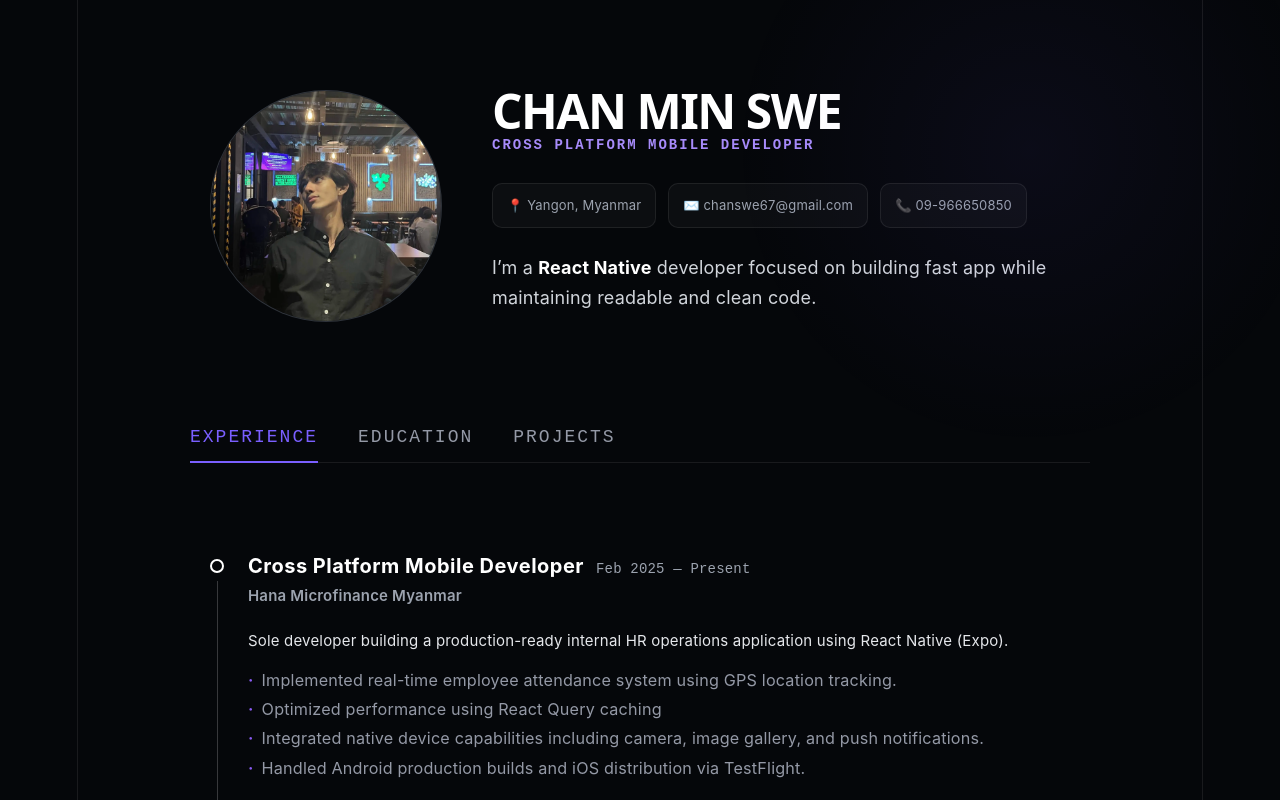
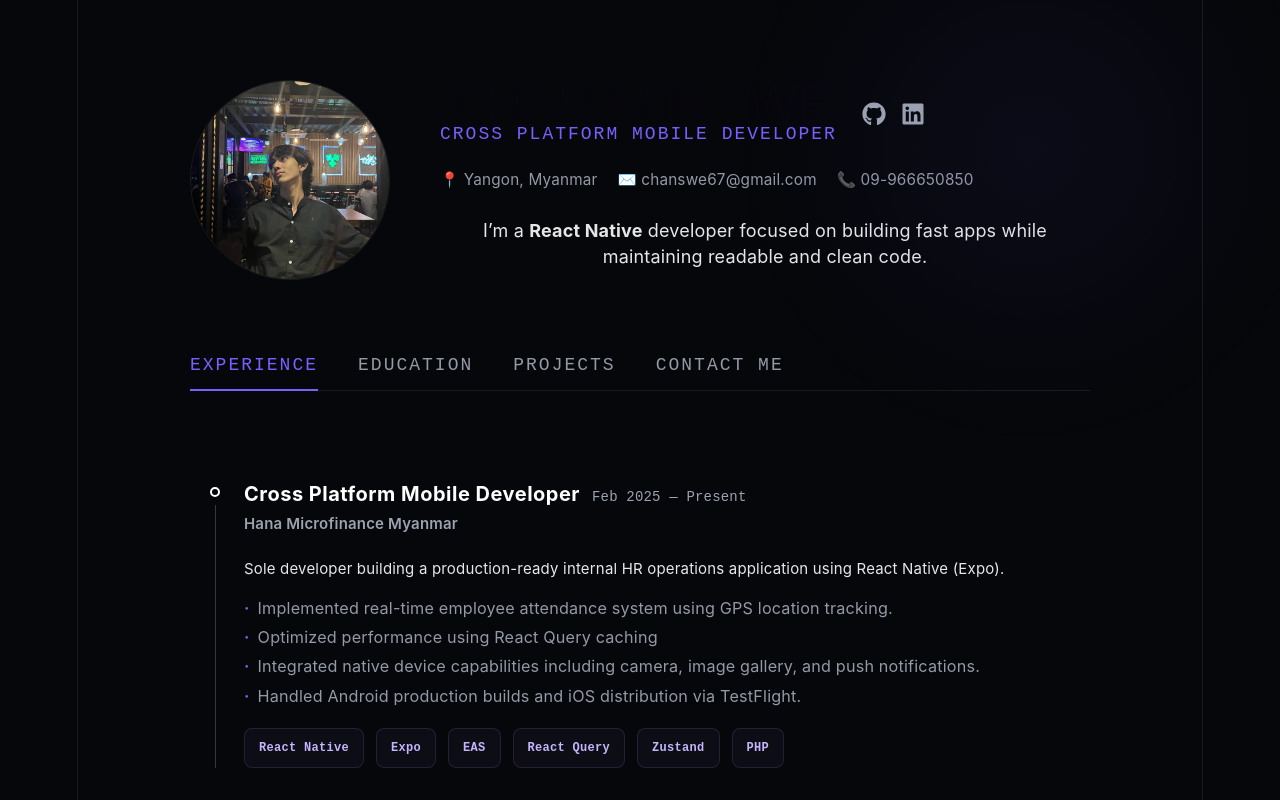
Before and after one commit to chanminswe/chan-portfolio, a React (Vite) app: page / in a window 1280 px wide. Shown: the top 800 px of the page. Built offline with nearby package versions, Linux system fonts and the light colour scheme.

Commit message:
feature : added contact me page

```diff
--- a/package.json
+++ b/package.json
@@ -12,6 +12,7 @@
   "dependencies": {
     "react": "^19.2.4",
     "react-dom": "^19.2.4",
+    "react-icons": "^5.6.0",
     "react-router-dom": "^7.14.0"
   },
   "devDependencies": {
--- a/src/App.tsx
+++ b/src/App.tsx
@@ -4,6 +4,7 @@
 import Education from './pages/Education';
 import Experience from './pages/Experience';
 import Summary from './components/Summary';
+import ContactMe from './pages/ContactMe';
 
 function App() {
   const [activeTab, setActiveTab] = useState('experience');
@@ -36,6 +37,12 @@
           >
             Projects
           </button>
+         <button
+            className={activeTab === 'projects' ? 'tab-btn active' : 'tab-btn'}
+            onClick={() => setActiveTab('contactme')}
+          >
+            Contact Me
+          </button>
         </nav>
 
         {/* TAB CONTENT AREA */}
@@ -51,6 +58,11 @@
           {activeTab === 'projects' && (
             <Project />
           )}
+
+          {
+            activeTab === 'contactme' && (
+                <ContactMe />
+            )}
         </section>
       </main>
 
--- a/src/components/Summary.tsx
+++ b/src/components/Summary.tsx
@@ -1,4 +1,5 @@
 import '../styles/summary.css';
+import { FaGithub, FaLinkedin } from 'react-icons/fa';
 
 function Summary() {
   return (
@@ -8,9 +9,23 @@
           <div className="profile-circle">
             <img src="/image.webp" alt="Chan Min Swe" />
           </div>
+
           <div className="hero-info">
-            <h1 className="name-title">CHAN MIN SWE</h1>
-            <p className="sub-title">CROSS PLATFORM MOBILE DEVELOPER</p>
+            <div className="title-row">
+              <div className="name-group">
+                <h1 className="name-title">CHAN MIN SWE</h1>
+                <p className="sub-title">CROSS PLATFORM MOBILE DEVELOPER</p>
+              </div>
+
+              <div className="social-links-inline">
+                <a href="https://github.com/chanminswe" target="_blank" rel="noopener noreferrer" aria-label="GitHub">
+                  <FaGithub size={24} />
+                </a>
+                <a href="https://www.linkedin.com/in/chan-min-swe-670b17200/" target="_blank" rel="noopener noreferrer" aria-label="LinkedIn">
+                  <FaLinkedin size={24} />
+                </a>
+              </div>
+            </div>
 
             <div className="meta-cards">
               <div className="meta-card">📍 Yangon, Myanmar</div>
@@ -19,7 +34,7 @@
             </div>
 
             <p className="bio-text">
-              I’m a <strong>React Native</strong> developer focused on building fast app while maintaining readable and clean code.
+              I’m a <strong>React Native</strong> developer focused on building fast apps while maintaining readable and clean code.
             </p>
           </div>
         </div>
--- /dev/null
+++ b/src/pages/ContactMe.tsx
@@ -0,0 +1,77 @@
+import React, { useState } from 'react';
+import '../styles/contactme.css'
+
+function ContactMe() {
+  const [status, setStatus] = useState("");
+
+  const handleSubmit = async (e: React.FormEvent<HTMLFormElement>) => {
+    e.preventDefault();
+    setStatus("Sending...");
+
+    const formData = new FormData(e.currentTarget);
+
+    if (formData.get("_gotcha")) {
+      return;
+    }
+
+    try {
+      const response = await fetch("https://formspree.io/f/xlgozzod", {
+        method: "POST",
+        body: formData,
+        headers: {
+          'Accept': 'application/json'
+        }
+      });
+
+      if (response.ok) {
+        setStatus("SUCCESS");
+        (e.target as HTMLFormElement).reset();
+      } else {
+        setStatus("ERROR");
+      }
+    } catch (error) {
+      setStatus("ERROR");
+    }
+  };
+
+  return (
+    <section className="contact-section">
+      <div className="contact-container">
+        <h2 className="contact-title">Get In Touch</h2>
+        <p className="contact-subtitle">Have a project in mind? Let's build something great together.</p>
+
+        <form onSubmit={handleSubmit} className="contact-form">
+          <div className="hp-field" aria-hidden="true">
+            <input type="text" name="_gotcha" tabIndex={-1} autoComplete="off" />
+          </div>
+
+          <div className="input-row">
+            <div className="input-group">
+              <input type="text" name="name" placeholder="Name" required />
+            </div>
+            <div className="input-group">
+              <input type="email" name="email" placeholder="Email Address" required />
+            </div>
+          </div>
+
+          <div className="input-group">
+            <textarea name="message" placeholder="Your Message" rows={5} required />
+          </div>
+
+          <button type="submit" className="submit-btn" disabled={status === "Sending..."}>
+            {status === "Sending..." ? "Sending..." : "Send Message"}
+          </button>
+
+          {status === "SUCCESS" && (
+            <p className="form-status success">Message sent! I'll get back to you soon.</p>
+          )}
+          {status === "ERROR" && (
+            <p className="form-status error">Something went wrong. Please try again.</p>
+          )}
+        </form>
+      </div>
+    </section>
+  );
+}
+
+export default ContactMe;
--- a/src/pages/Experience.tsx
+++ b/src/pages/Experience.tsx
@@ -13,7 +13,7 @@
         "Integrated native device capabilities including camera, image gallery, and push notifications.",
         "Handled Android production builds and iOS distribution via TestFlight."
       ],
-      tech: ["React Native", "Expo", "React Query", "Sentry", "PHP"]
+      tech: ["React Native", "Expo","EAS" , "React Query",  "Zustand" , "PHP" , ]
     },
     {
       title: "Head of Exam Centers",
--- /dev/null
+++ b/src/styles/contactme.css
@@ -0,0 +1,119 @@
+*{
+    box-sizing: border-box;
+}
+.contact-section {
+  padding: 80px 0;
+  max-width: 950px;
+  margin: 0 auto;
+}
+
+.contact-container {
+  text-align: left;
+}
+
+.contact-title {
+  font-size: 36px;
+  font-weight: 800;
+  color: #fff;
+  margin-bottom: 8px;
+  letter-spacing: -1px;
+}
+
+.contact-subtitle {
+  color: #9ca3af;
+  font-size: 16px;
+  margin-bottom: 40px;
+}
+
+.contact-form {
+  display: flex;
+  flex-direction: column;
+  gap: 20px;
+}
+
+.input-row {
+  display: flex;
+  gap: 20px;
+}
+
+.input-group {
+  flex: 1;
+}
+
+.contact-form input,
+.contact-form textarea {
+  width: 100%;
+  background: rgba(255, 255, 255, 0.02);
+  border: 1px solid rgba(255, 255, 255, 0.08);
+  border-radius: 12px;
+  padding: 16px;
+  color: #fff;
+  font-size: 15px;
+  transition: all 0.3s ease;
+  outline: none;
+}
+
+.contact-form input:focus,
+.contact-form textarea:focus {
+  border-color: #a78bfa;
+  background: rgba(167, 139, 250, 0.02);
+  box-shadow: 0 0 0 4px rgba(167, 139, 250, 0.1);
+}
+
+.submit-btn {
+  align-self: flex-start;
+  background: #a78bfa;
+  color: #111;
+  font-weight: 700;
+  padding: 14px 32px;
+  border-radius: 10px;
+  border: none;
+  cursor: pointer;
+  transition: all 0.2s ease;
+  font-size: 15px;
+}
+
+.submit-btn:hover:not(:disabled) {
+  background: #c4b5fd;
+  transform: translateY(-2px);
+}
+
+.submit-btn:disabled {
+  opacity: 0.6;
+  cursor: not-allowed;
+}
+
+.form-status {
+  margin-top: 15px;
+  font-size: 14px;
+  font-weight: 500;
+}
+
+.form-status.success {
+  color: #34d399;
+}
+
+.form-status.error {
+  color: #f87171;
+}
+
+.hp-field {
+  opacity: 0;
+  position: absolute;
+  top: 0;
+  left: 0;
+  height: 0;
+  width: 0;
+  z-index: -1;
+  pointer-events: none;
+}
+
+@media (max-width: 768px) {
+  .input-row {
+    flex-direction: column;
+  }
+
+  .submit-btn {
+    width: 100%;
+  }
+}
--- a/src/styles/experience.css
+++ b/src/styles/experience.css
@@ -96,24 +96,39 @@
   font-weight: bold;
 }
 
+/* Container spacing */
 .tag-row {
   display: flex;
   flex-wrap: wrap;
-  gap: 10px;
+  gap: 12px;
+  margin-top: 16px;
 }
 
+/* New Tech Tag Style */
 .tech-tag {
-  font-size: 13px;
-  padding: 6px 16px;
-  border-radius: 25px;
-  border: 1px solid #ffffff;
-  color: #ffffff;
-  background: transparent;
-  transition: all 0.2s ease-in-out;
+  font-size: 12px;
+  font-weight: 600;
+  letter-spacing: 0.3px;
+  padding: 6px 14px;
+  border-radius: 8px; /* Squircle/Modern look instead of pill */
+
+  /* Glassmorphism base */
+  background: rgba(167, 139, 250, 0.05);
+  border: 1px solid rgba(167, 139, 250, 0.15);
+  color: #c4b5fd; /* Soft purple */
+
+  transition: all 0.3s cubic-bezier(0.4, 0, 0.2, 1);
+  backdrop-filter: blur(4px);
+  cursor: default;
 }
 
+/* Glow Effect on Hover */
 .tech-tag:hover {
-  background: rgba(255, 255, 255, 0.1);
+  background: rgba(167, 139, 250, 0.12);
+  border-color: #a78bfa;
+  color: #ffffff;
+  transform: translateY(-2px);
+  box-shadow: 0 4px 12px rgba(167, 139, 250, 0.2);
 }
 
 .fade-in {
--- a/src/styles/summary.css
+++ b/src/styles/summary.css
@@ -1,133 +1,42 @@
-.summary-wrapper {
-  max-width: 950px;
-  margin: 0 auto;
-  padding: 10px 20px;
+/* New Title Row Layout */
+.title-row {
+  display: flex;
+  justify-content: flex-start;
+  align-items: flex-start;
+  gap: 25px;
 }
 
-/* Base Hero Styles within Summary */
-.hero-section-inline {
-  margin-bottom: 80px; /* Big gap between hero and focus cards */
-  text-align: left;
+.name-group {
+  display: flex;
+  flex-direction: column;
 }
 
-.hero-layout {
+.social-links-inline {
   display: flex;
-  align-items: center;
-  gap: 50px;
+  gap: 15px;
+  padding-top: 12px; /* Adjust this to vertically center with the name text */
 }
 
-.profile-circle {
-  width: 230px;
-  height: 230px;
-  border-radius: 50%;
-  border: 1px solid rgba(255, 255, 255, 0.1);
-  overflow: hidden;
-  background: #161b22;
-  flex-shrink: 0;
+.social-links-inline a {
+  color: #9ca3af;
+  transition: all 0.2s ease;
 }
 
-.profile-circle img {
-  width: 100%;
-  height: 100%;
-  object-fit: cover;
-  transform: scale(1.1);
+.social-links-inline a:hover {
+  color: #a78bfa; /* Matches your purple sub-title color */
+  transform: translateY(-2px);
 }
 
-.name-title {
-  font-size: 48px;
-  font-weight: 800;
-  margin: 0;
-  letter-spacing: -1.5px;
-  color: #fff;
-}
+/* Mobile Adjustment */
+@media (max-width: 768px) {
+  .title-row {
+    flex-direction: column;
+    align-items: center;
+    gap: 10px;
+  }
 
-.sub-title {
-  color: #a78bfa;
-  font-weight: 600;
-  font-size: 14px;
-  letter-spacing: 2px;
-  text-transform: uppercase;
-  margin-top: 8px;
-}
-
-.meta-cards {
-  display: flex;
-  gap: 12px;
-  margin: 25px 0;
-  flex-wrap: wrap;
-}
-
-.meta-card {
-  background: rgba(255, 255, 255, 0.03);
-  border: 1px solid rgba(255, 255, 255, 0.08);
-  padding: 8px 14px;
-  border-radius: 10px;
-  font-size: 13px;
-  color: #9ca3af;
-}
-
-.bio-text {
-  font-size: 18px;
-  line-height: 1.7;
-  color: #d1d5db;
-  max-width: 650px;
-}
-
-.bio-text strong {
-  color: #fff;
-}
-
-/* Focus Cards Grid */
-.focus-grid {
-  display: grid;
-  grid-template-columns: repeat(auto-fit, minmax(280px, 1fr));
-  gap: 30px;
-}
-
-.focus-card {
-  background: rgba(255, 255, 255, 0.02);
-  border: 1px solid rgba(255, 255, 255, 0.05);
-  padding: 35px;
-  border-radius: 20px;
-  transition: all 0.3s ease;
-}
-
-.focus-card:hover {
-  background: rgba(167, 139, 250, 0.02);
-  border-color: rgba(167, 139, 250, 0.3);
-  transform: translateY(-8px);
-}
-
-.focus-icon {
-  font-size: 22px;
-  font-weight: 900;
-  color: #a78bfa;
-  margin-bottom: 20px;
-}
-
-.focus-card h4 {
-  font-size: 20px;
-  color: #fff;
-  margin-bottom: 12px;
-}
-
-.focus-card p {
-  font-size: 15px;
-  color: #9ca3af;
-  line-height: 1.6;
-  margin: 0;
-}
-
-
-@media (max-width: 768px) {
-  .hero-layout {
-    flex-direction: column;
-    text-align: center;
-  }
-  .meta-cards {
-    justify-content: center;
-  }
-  .bio-text {
-    margin: 0 auto;
+  .social-links-inline {
+    padding-top: 0;
+    margin-bottom: 15px;
   }
 }
```
Also changed, not shown: src/assets/image.jpg (deleted), 1 other file (tests, documents, lock files or other folders).
